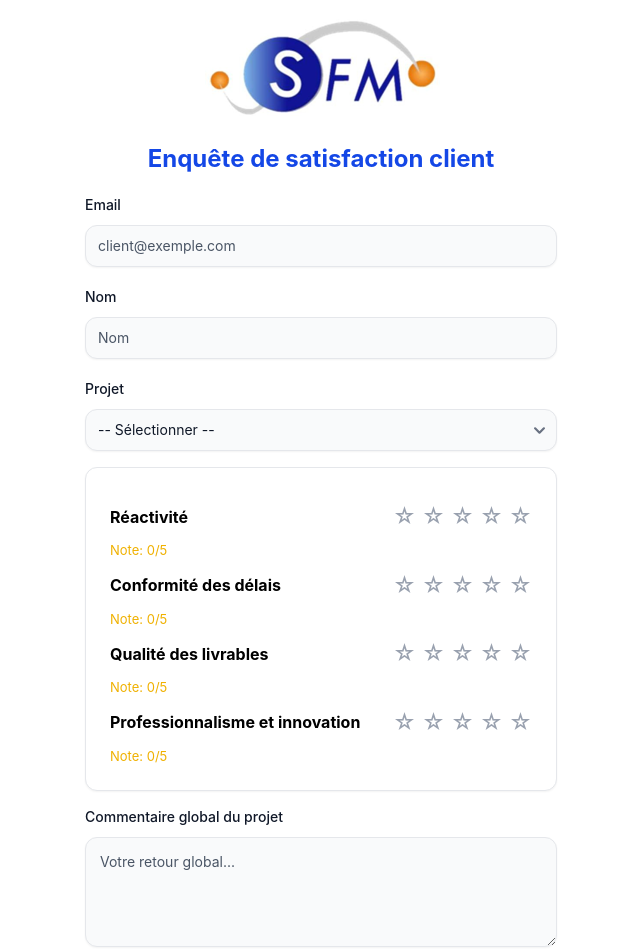
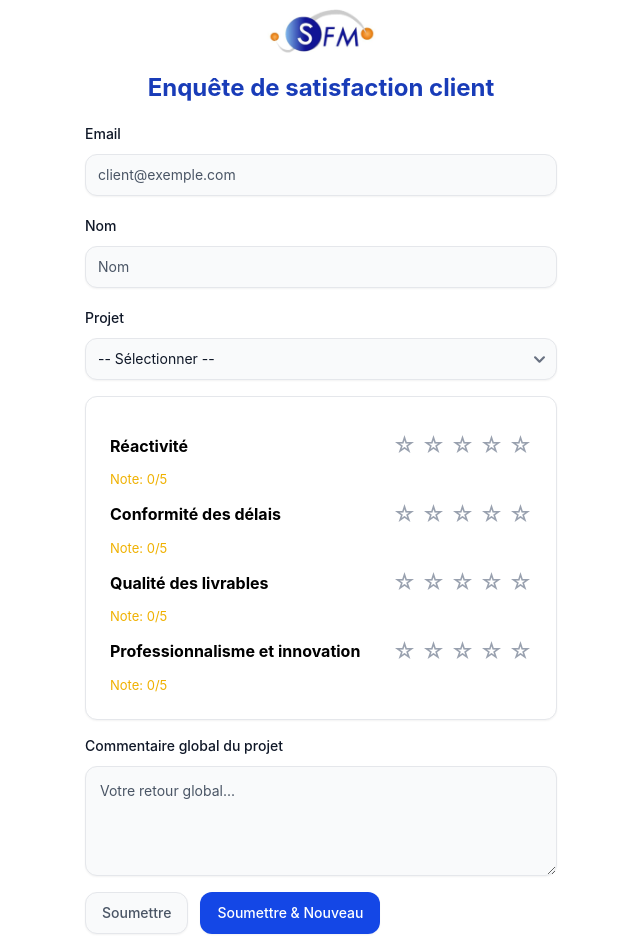
Before and after one commit to kams-ng/satisfaction-survey, a website: page public/index.html in a window 1280 px wide. Shown: the top 950 px of the page, without its empty margins (319-959 px from the left). Drawn offline with nearby package versions, Linux system fonts and the light colour scheme.

Commit message:
improve UI design

```diff
--- a/public/index.html
+++ b/public/index.html
@@ -7,6 +7,12 @@
     <link rel="icon" href="/assets/sfm.ico" type="image/x-icon" />
     <link rel="stylesheet" href="output.css" />
     <style>
+      .logo {
+        width: 224px;
+        height: 60px;
+        object-fit: contain;
+      }
+
       .muted {
         color: var(--color-yellow-500);
         font-size: 13px;
@@ -44,7 +50,7 @@
   <body class="max-w-lg mx-auto">
     <div class="flex items-center flex-col justify-center">
       <img src="/assets/logo2.png" alt="Logo" class="logo mb-3" />
-      <h2 class="font-bold text-xl lg:text-2xl px-4 text-center text-brand">
+      <h2 class="font-bold text-xl lg:text-2xl px-4 text-center text-brand-strong">
         Enquête de satisfaction client
       </h2>
     </div>
```
Also changed, not shown: public/output.css.
